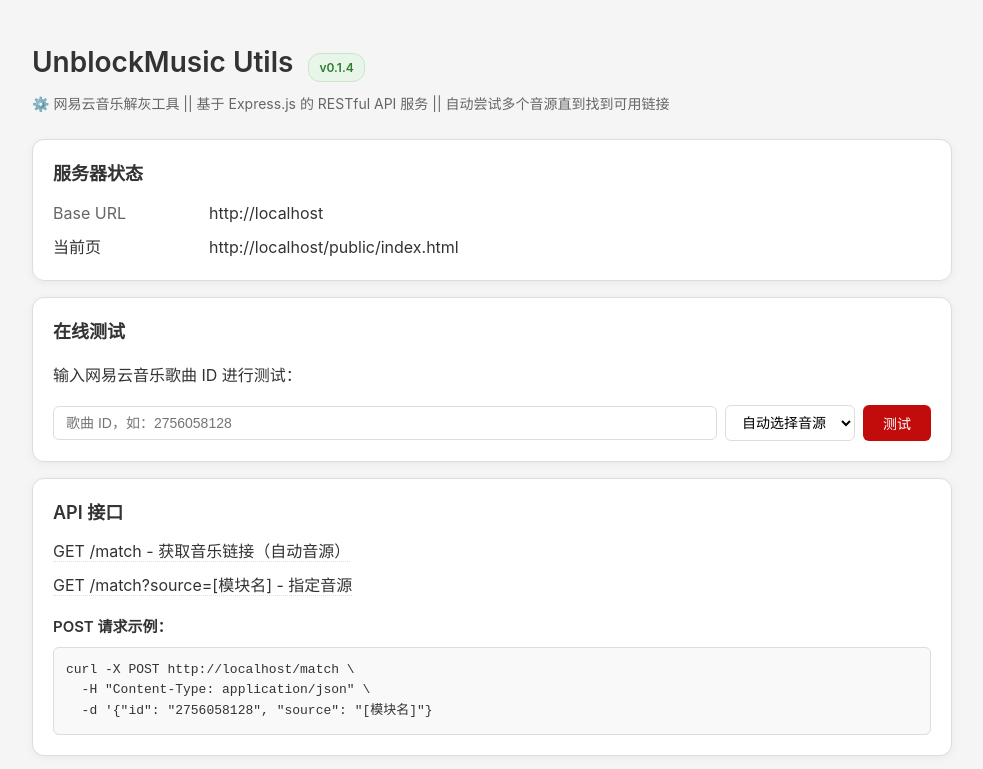
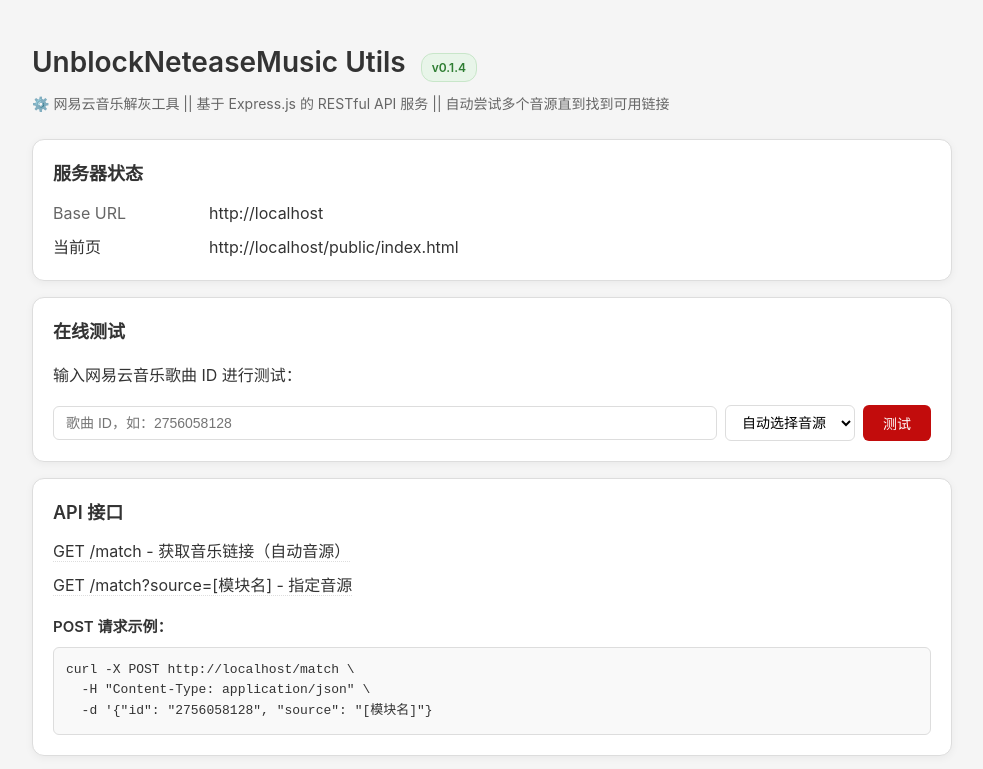
Before and after one commit to NeteaseCloudMusicApiEnhanced/UnblockNeteaseMusic-utils, a website: page public/index.html in a window 1280 px wide. Shown: the top 769 px of the page, without its empty margins (148-1131 px from the left). Drawn offline with Linux system fonts and the light colour scheme; no server answers.

Commit message:
fix: vercel deploy and bump 0.2.1

```diff
--- a/package.json
+++ b/package.json
@@ -1,6 +1,6 @@
 {
   "name": "@neteasecloudmusicapienhanced/unblockmusic-utils",
-  "version": "0.2.0",
+  "version": "0.2.1",
   "description": "⚙️A unlock music tool for NeteaseCloudMusicApiEnhanced.",
   "main": "index.js",
   "scripts": {
--- a/public/index.html
+++ b/public/index.html
@@ -4,7 +4,7 @@
   <meta charset="UTF-8">
   <meta name="viewport" content="width=device-width, initial-scale=1.0">
   <meta http-equiv="X-UA-Compatible" content="IE=edge">
-  <title>UnblockMusic Utils</title>
+  <title>UnblockNeteaseMusic Utils</title>
   <style>
     :root {
       --fg: #333;
@@ -54,7 +54,7 @@
 <body>
   <main class="container">
     <header class="site-header">
-      <h1>UnblockMusic Utils <span id="version" class="badge version"></span></h1>
+      <h1>UnblockNeteaseMusic Utils <span id="version" class="badge version"></span></h1>
       <p class="sub">⚙️ 网易云音乐解灰工具 || 基于 Express.js 的 RESTful API 服务 || 自动尝试多个音源直到找到可用链接</p>
     </header>
 
```
Also changed, not shown: README.md, vercel.json.
